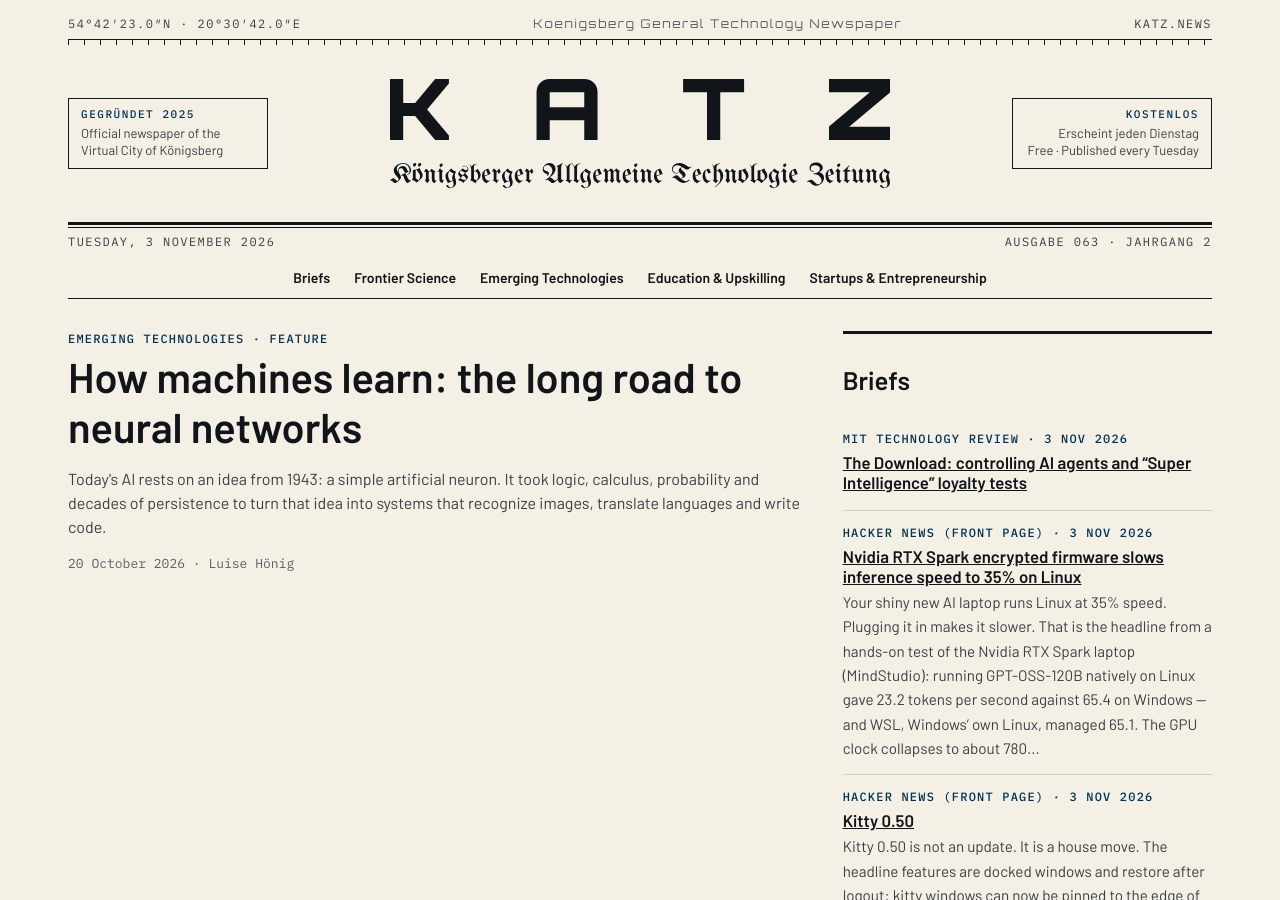
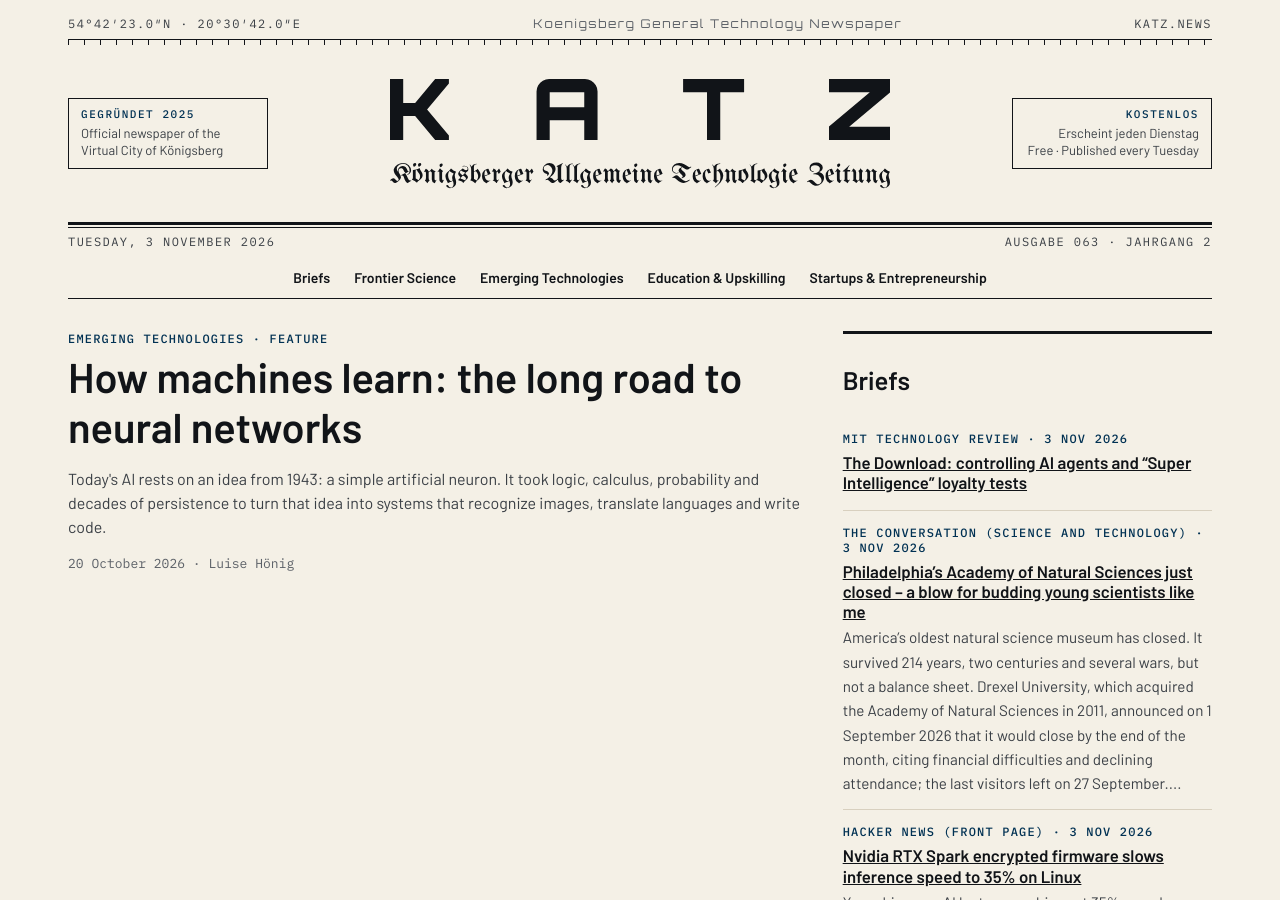
Before and after one commit to katz-news/katz.news, a Jekyll site: the page built from index.html, in a window 1280 px wide and 900 px high. Built offline with Jekyll 4.4.1, drawn with Linux system fonts in a browser that asks for light colours; some of the changed text lies outside the part shown.

Commit message:
Publish 2026-11-05

```diff
--- a/_data/build.yml
+++ b/_data/build.yml
@@ -1 +1 @@
-published_at: 2026-11-05T11:25:15Z
+published_at: 2026-11-05T11:26:01Z
--- /dev/null
+++ b/_posts/briefs/2026-11-04-philadelphia-s-academy-of-natural-sciences-just-closed-a-blo.md
@@ -0,0 +1,16 @@
+---
+published: true
+title: Philadelphia’s Academy of Natural Sciences just closed – a blow for
+  budding young scientists like me
+date: 2026-11-03
+section: science
+source_name: The Conversation (Science and Technology)
+source_url: https://theconversation.com/philadelphias-academy-of-natural-sciences-just-closed-a-blow-for-budding-young-scientists-like-me-293504
+---
+America's oldest natural science museum has closed. It survived 214 years, two centuries and several wars, but not a balance sheet.
+
+Drexel University, which acquired the Academy of Natural Sciences in 2011, announced on 1 September 2026 that it would close by the end of the month, citing financial difficulties and declining attendance; the last visitors left on 27 September. The William Penn Foundation offered to cover operating subsidies for at least another year, but Drexel says it needs a long-term solution, and Philadelphia City Council spent nearly four hours on the question on 26 October.
+
+For the author (Lili Mei Granda Argianas, a physics PhD student), the Academy was where a first-generation college student first saw herself as a scientist — the same way a childhood visit to the blue whale hall had done years before.
+
+Conclusion: a museum is not a building full of old bones. It is a doorway, and this one just shut.
```
